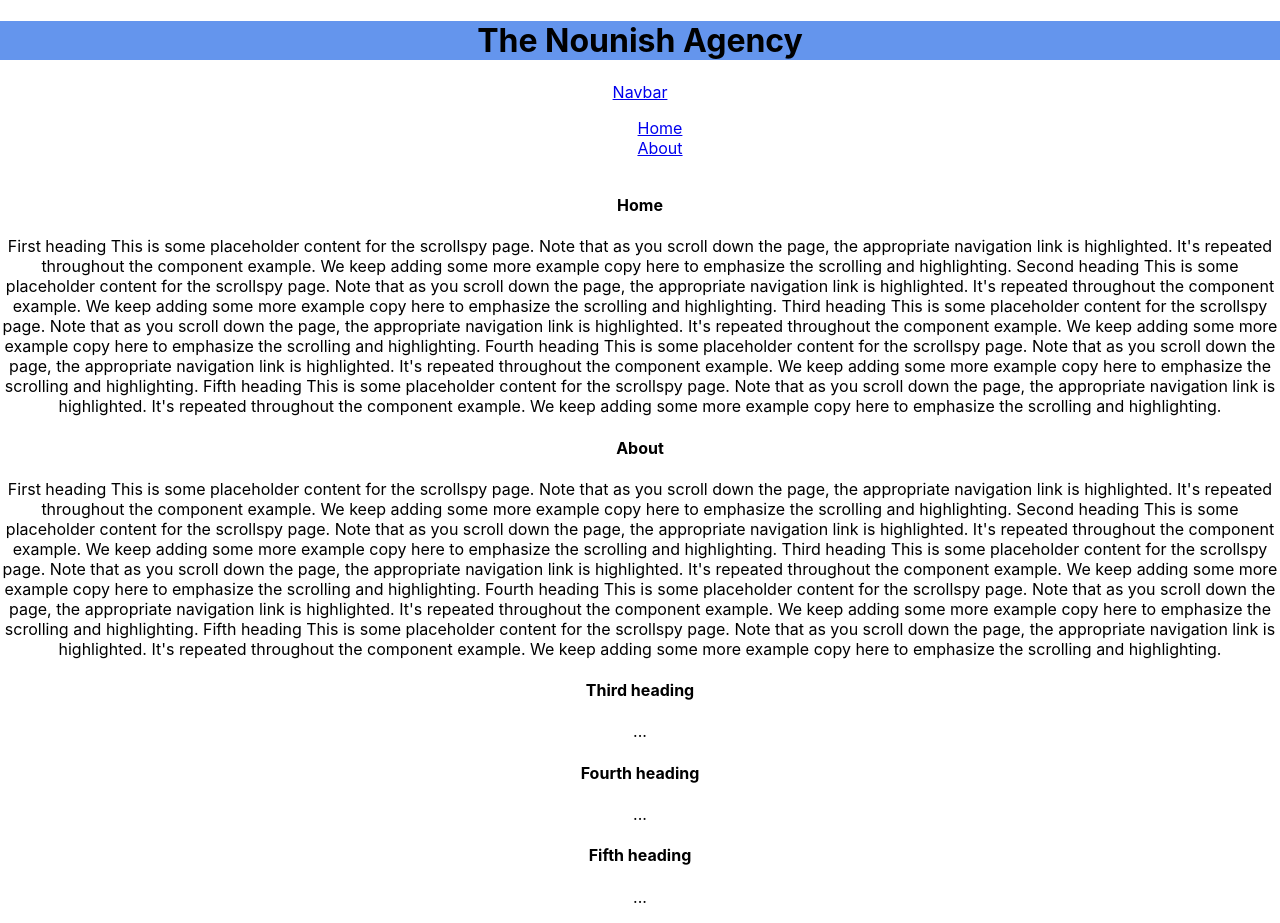
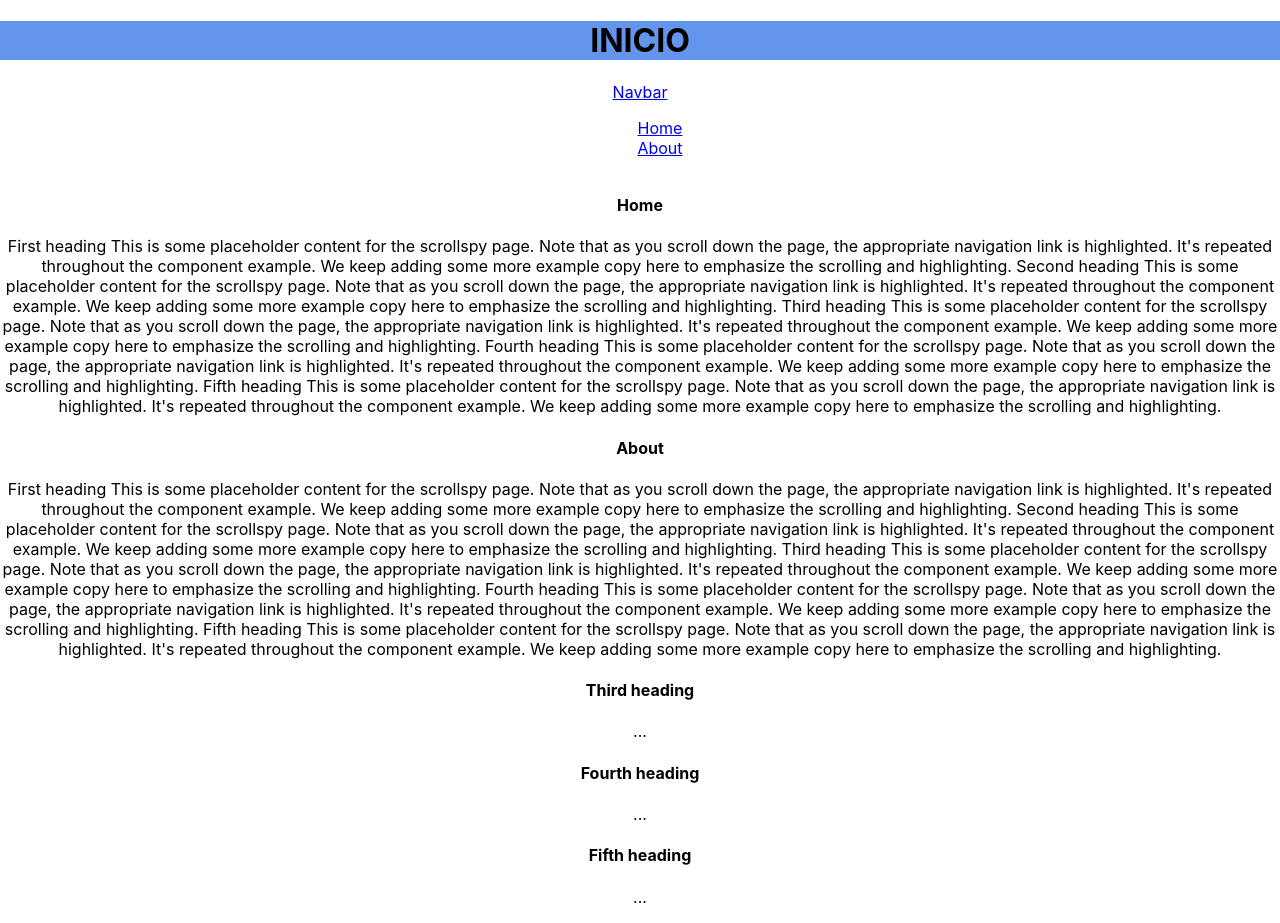
Before and after one commit to dredamonsta1/the-nounish-agency, a React (Create React App) app in the folder the-nounish-agency/: page / in a window 1280 px wide. Built offline with nearby package versions, Linux system fonts and the light colour scheme.

Commit message:
cleaning up css

```diff
--- a/the-nounish-agency/src/App.css
+++ b/the-nounish-agency/src/App.css
@@ -20,7 +20,7 @@
   }
 } */
 
-.App-header {
+/* .App-header {
   background-color: #282c34;
   min-height: 100vh;
   display: flex;
@@ -29,7 +29,7 @@
   justify-content: center;
   font-size: calc(10px + 2vmin);
   color: white;
-}
+} */
 
 .App-link {
   color: #61dafb;
--- a/the-nounish-agency/src/App.js
+++ b/the-nounish-agency/src/App.js
@@ -6,7 +6,7 @@ function App() {
   return (
     <div className="App">
       <h1 className='header-one'>
-        The Nounish Agency
+        INICIO
       </h1>
       <Home/>
     </div>
```
